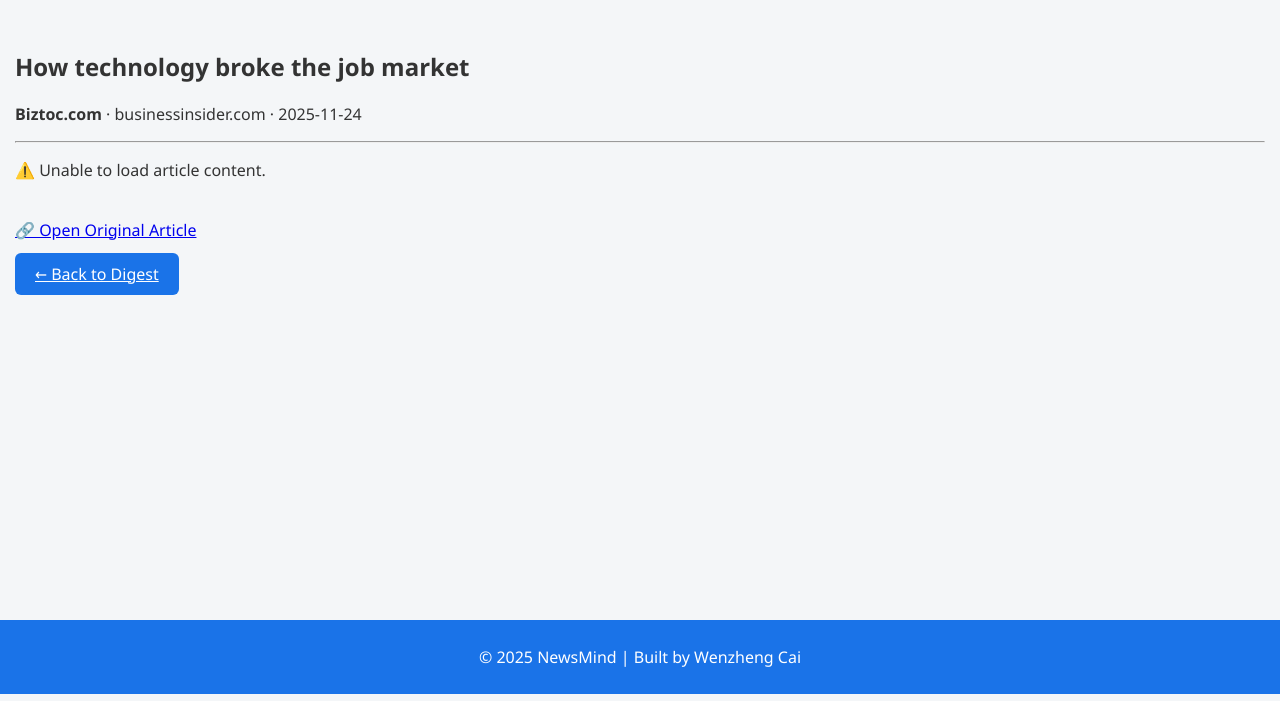
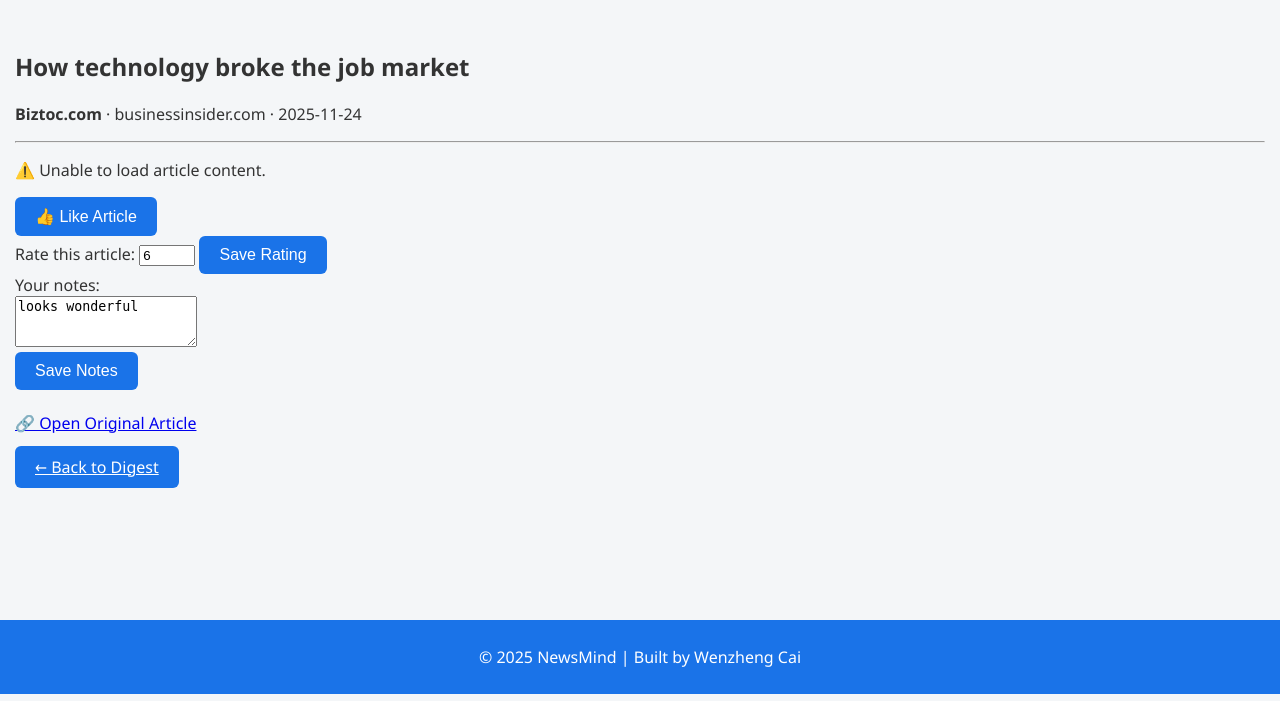
Before and after one commit to Wenz922/NewsMind, a Flask app: template templates/article.html in a window 1280 px wide. Shown: the part 99-800 px from the top of the page. Run offline with Flask 3, Linux system fonts and the light colour scheme; the template is opened without the code that fills it: values that come from a table or form of the project are taken from there, others are empty.

Commit message:
update the UserArticle corresponding html files

```diff
--- a/templates/article.html
+++ b/templates/article.html
@@ -20,8 +20,24 @@
         {% endif %}
     </div>
 
+    <form action="{{ url_for('like_article', article_id=article.id) }}" method="POST">
+        <button class="btn">👍 Like Article</button>
+    </form>
+
+    <form action="{{ url_for('rate_article', article_id=article.id) }}" method="POST">
+        <label>Rate this article:</label>
+        <input type="number" name="rating" min="1" max="10" required value="{{ ua.rating if ua else '' }}">
+        <button class="btn">Save Rating</button>
+    </form>
+
+    <form action="{{ url_for('save_notes', article_id=article.id) }}" method="POST">
+        <label>Your notes:</label><br>
+        <textarea name="notes" rows="3">{{ ua.notes if ua else '' }}</textarea><br>
+        <button class="btn">Save Notes</button>
+    </form>
+
     <br>
-    <a href="{{ article.url }}" target="_blank" class="external-link">
+    <a href="{{ url_for('open_original', article_id=article.id) }}" target="_blank">
         🔗 Open Original Article
     </a>
 
--- a/templates/digest.html
+++ b/templates/digest.html
@@ -23,6 +23,10 @@
                 {{ art.summary }}
             </p>
 
+            <form action="{{ url_for('like_article', article_id=art.id) }}" method="POST">
+                <button class="btn-small">👍 Like</button>
+            </form>
+
             <a href="{{ url_for('article_detail', article_id=art.id) }}" class="btn">
                 Read Full Article
             </a>
```
